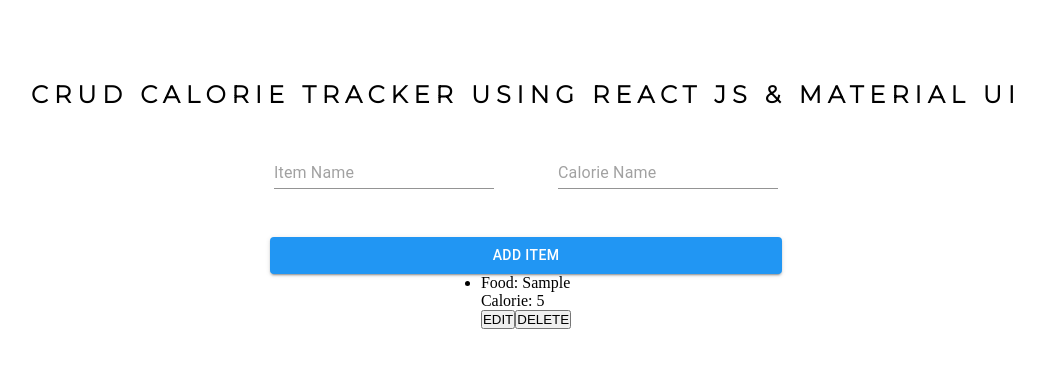
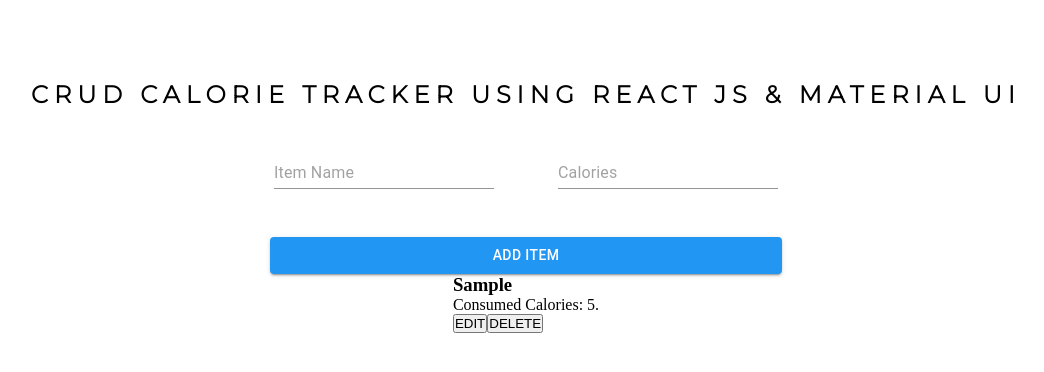
Before and after one commit to saksham-chaturvedii/DEVSNEST-Frontend, a React (Create React App) app in the folder react-js/: page / in a window 1280 px wide. Both pictures are taken after typing "Sample", "5" into the empty fields and a click on the button "ADD ITEM". Shown: the top 372 px of the page, without its empty margins (114-1158 px from the left). Built offline with nearby package versions, Linux system fonts and the light colour scheme.

Commit message:
DEL button DONE, EDIT in progress

```diff
--- a/react-js/src/DAY 21/components/FoodItem.jsx
+++ b/react-js/src/DAY 21/components/FoodItem.jsx
@@ -1,20 +1,73 @@
-import React, { useContext } from "react";
+import React, { useContext, useState } from "react";
 import Context from "./context";
+import { Input } from "@material-ui/core";
+import ItemInput from "./itemInput";
+import CalorieInput from "./calorieInput";
 
+// const deleteItem=(e)=>{
+//   return(
+//     console.log(e.target.foodInput)
+//   );
+// }
 export default function FoodItem() {
-  const { foodList } = useContext(Context);
+  const {
+    foodList,
+    setFoodList,
+    isEditing,
+    setisEditing,
+    setFoodInput,
+    editItem,
+    setEditItem,
+  } = useContext(Context);
   return (
-    <ul>
+    <>
       {foodList.map(({ foodInput, calorieInput }, index) => {
         return (
-          <li key={index}>
-            <div>Food: {foodInput}</div>
-            <div>Calorie: {calorieInput}</div>
-            <button>EDIT</button>
-            <button>DELETE</button>
-          </li>
+          <div key={index}>
+            {isEditing ? (
+              <>
+                <div className="ItemInput">
+                  <Input
+                    type="text"
+                    placeholder="Item Name"
+                    value={editItem}
+                    onChange={(e) => {
+                      setEditItem(e.target.value);
+                    }}
+                  ></Input>
+                </div>
+                <div className="CalorieInput">
+                  <CalorieInput></CalorieInput>
+                </div>
+              </>
+            ) : (
+              <>
+                <h3>{foodInput}</h3>
+                <div>Consumed Calories: {calorieInput}.</div>
+              </>
+            )}
+
+            <button
+              onClick={() => {
+                setisEditing(!isEditing);
+              }}
+            >
+              {isEditing ? "DONE" : "EDIT"}
+            </button>
+
+            <button
+              onClick={() => {
+                const NewfoodList = foodList.filter(
+                  (item) => item.foodInput !== foodInput
+                );
+                setFoodList(NewfoodList);
+              }}
+            >
+              DELETE
+            </button>
+          </div>
         );
       })}
-    </ul>
+    </>
   );
 }
--- a/react-js/src/DAY 21/components/calorieInput.jsx
+++ b/react-js/src/DAY 21/components/calorieInput.jsx
@@ -14,7 +14,7 @@
     //   InputProps={{ endAdornment: <InputAdornment position="end">Kcal</InputAdornment> }}
     // ></TextField>
     <Input
-      placeholder="Calorie Name"
+      placeholder="Calories"
       type="number"
       value={calorieInput}
       onChange={(e) => {
--- a/react-js/src/DAY 21/components/context.jsx
+++ b/react-js/src/DAY 21/components/context.jsx
@@ -3,11 +3,14 @@
 const Context = createContext({});
 
 export function ContextFunc({ children }) {
-  //component
-  const [foodInput, setFoodInput] = useState("");
-  const [calorieInput, setCalorieInput] = useState("");
-  const [foodList, setFoodList] = useState([]);
-  console.log(foodInput, calorieInput);
+  //A parent component that contains all the children components whose states we want to use in different files
+  const [foodInput, setFoodInput] = useState(""); //item input
+  const [calorieInput, setCalorieInput] = useState(""); //calorieinput
+  const [foodList, setFoodList] = useState([]); //fooditem
+  const [isEditing, setisEditing] = useState(false);
+  const [editItem, setEditItem] = useState("");
+
+  // console.log(foodInput, calorieInput);
   return (
     <Context.Provider
       value={{
@@ -17,6 +20,10 @@
         setCalorieInput,
         foodList,
         setFoodList,
+        isEditing,
+        setisEditing,
+        editItem,
+        setEditItem,
       }}
     >
       {children}
--- a/react-js/src/DAY 21/components/itemInput.jsx
+++ b/react-js/src/DAY 21/components/itemInput.jsx
@@ -4,11 +4,13 @@
 
 export default function ItemInput() {
   const { foodInput, setFoodInput } = useContext(Context);
+  const { setEditItem } = useContext(Context);
   function HandleInput(e) {
     setFoodInput(e.target.value);
+    setEditItem(e.target.value);
   }
   // useEffect(() => {
-  //   console.log(foodInput);})
+  // console.log(foodInput);})
   // [foodInput]); apple -> appl[bec of async working] -> apple [output]
 
   return (
```
